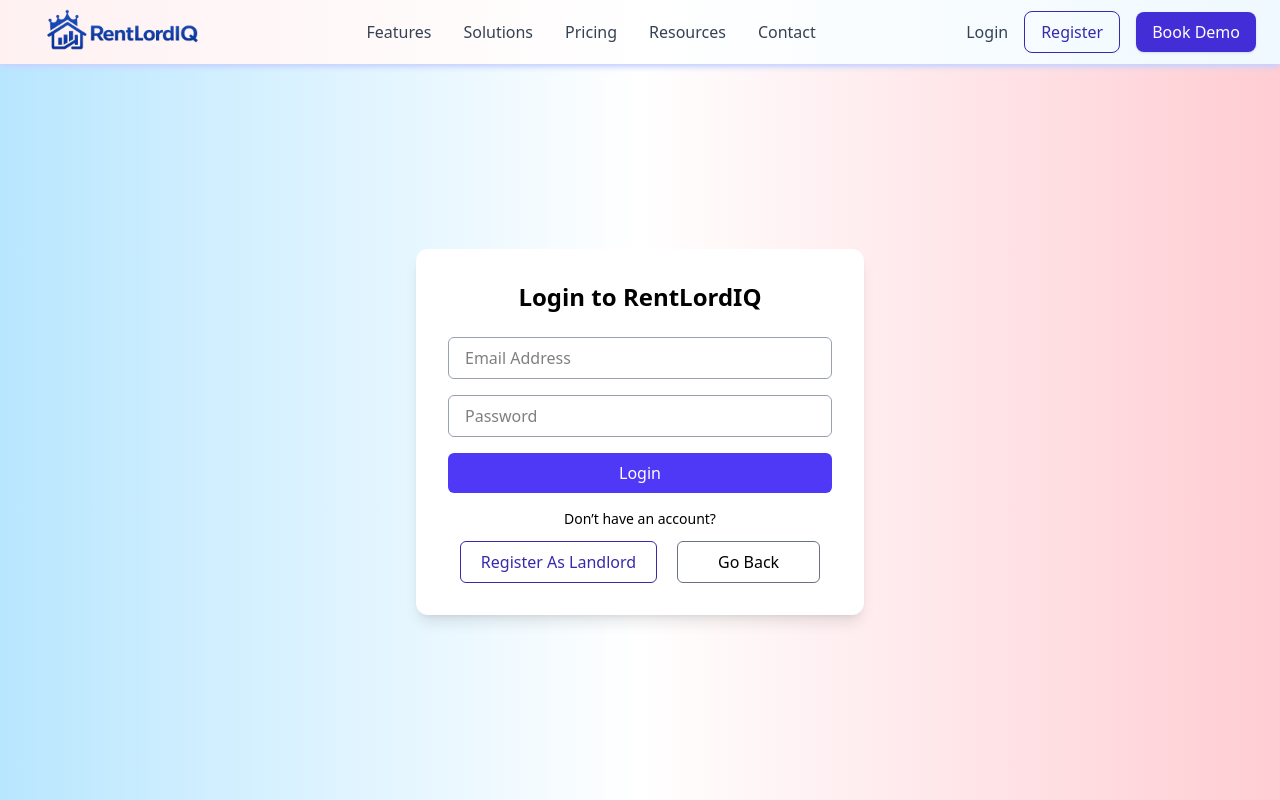
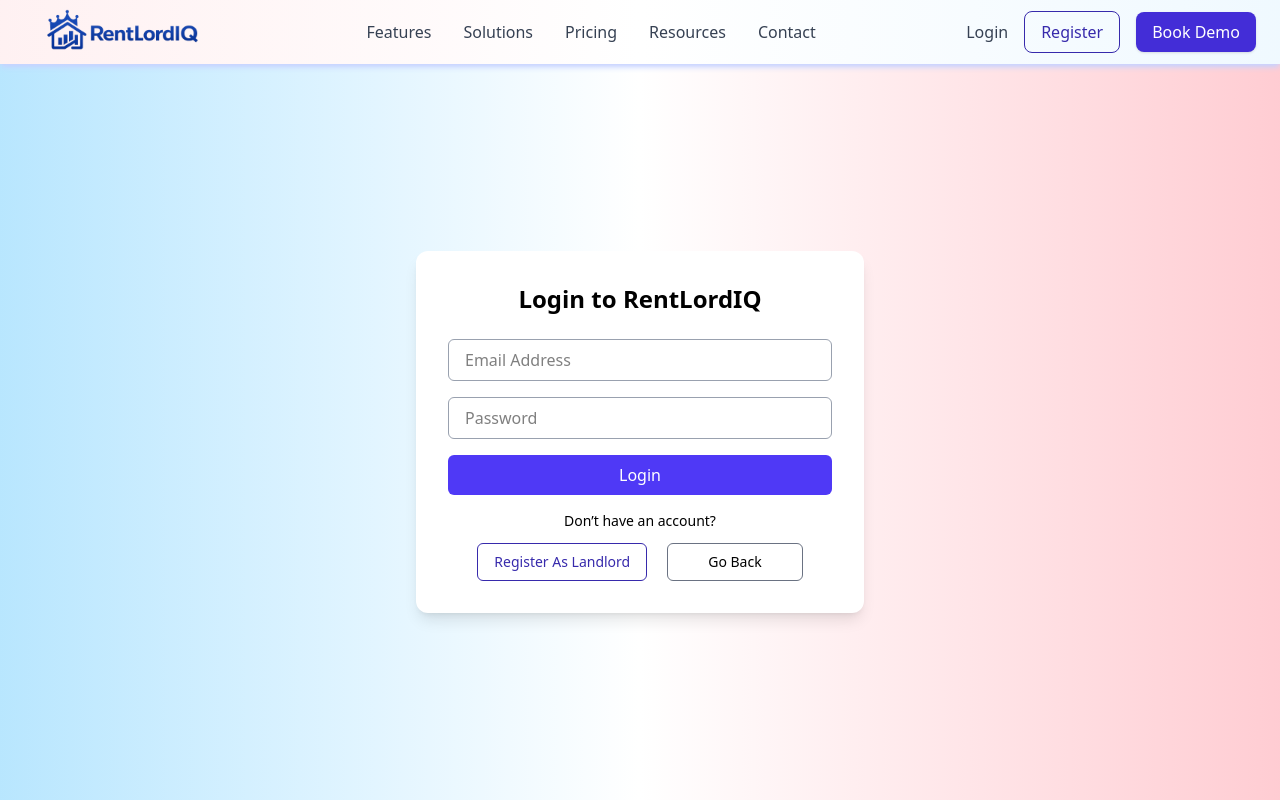
Before and after one commit to Pawan-techo/RentLord.IQ, a React (Vite) app in the folder client/: page /login in a window 1280 px wide. Built offline with nearby package versions, Linux system fonts and the light colour scheme; no server answers.

Commit message:
UI changes

```diff
--- a/client/src/components/Auth/Login.jsx
+++ b/client/src/components/Auth/Login.jsx
@@ -121,7 +121,7 @@
           <button
             onClick={() => navigate("/register/landlord")}
             type="button"
-            className="px-5 py-2 flex-none text-indigo-800 rounded-md hover:bg-indigo-100 font-medium border border-indigo-800 transition cursor-pointer"
+            className="px-4 py-2 flex-none text-sm text-indigo-800 rounded-md hover:bg-indigo-100 font-medium border border-indigo-800 transition cursor-pointer"
           >
             Register As Landlord
           </button>
@@ -129,7 +129,7 @@
           <button
             type="button"
             onClick={() => navigate("/")}
-            className="px-10 py-2 flex-none border border-gray-500 hover:bg-gray-100 rounded-md transition cursor-pointer"
+            className="px-10 py-2 flex-none text-sm border border-gray-500 hover:bg-gray-100 rounded-md transition cursor-pointer"
           >
             Go Back
           </button>
```
